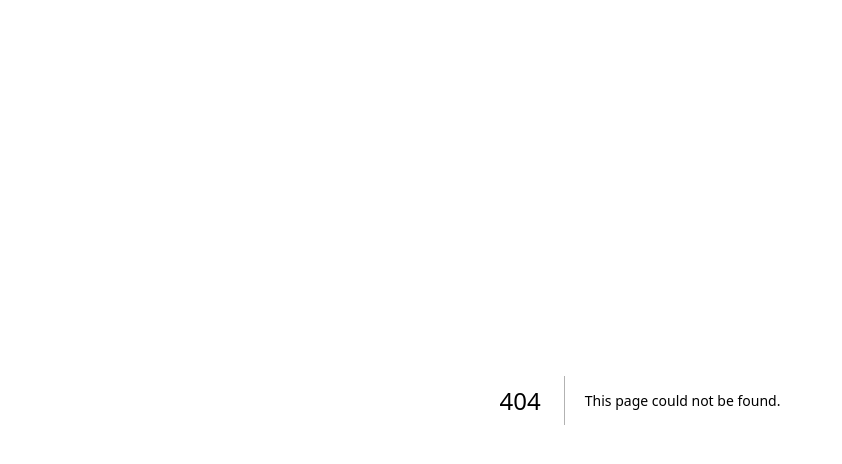
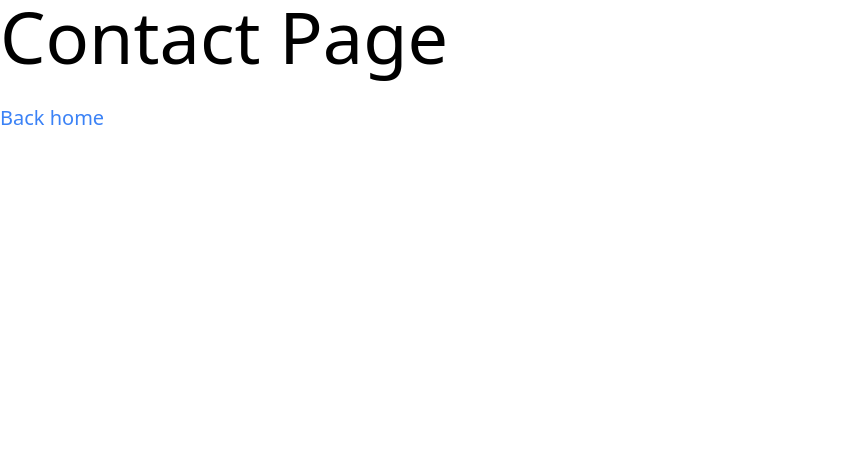
Before and after one commit to YuejiaoShi/nextjs-tutorial, a Next.js app: page /info/contact in a window 1280 px wide. Before the commit this address had no page. Shown: the top 464 px of the page, without its empty margins (0-842 px from the left). Built offline with nearby package versions, Linux system fonts and the light colour scheme.

Commit message:
create a child page under info called contact

```diff
--- /dev/null
+++ b/app/info/contact/page.tsx
@@ -0,0 +1,12 @@
+import Link from "next/link";
+
+export default function Home() {
+  return (
+    <div>
+      <h1 className="text-7xl">Contact Page</h1>
+      <Link href="/" className="text-xl text-blue-500 inline-block mt-8">
+        Back home
+      </Link>
+    </div>
+  );
+}
--- a/app/info/page.tsx
+++ b/app/info/page.tsx
@@ -1,5 +1,5 @@
 import React from "react";
 
 export default function InfoPage() {
-  return <div>about page</div>;
+  return <div>Info page</div>;
 }
```
